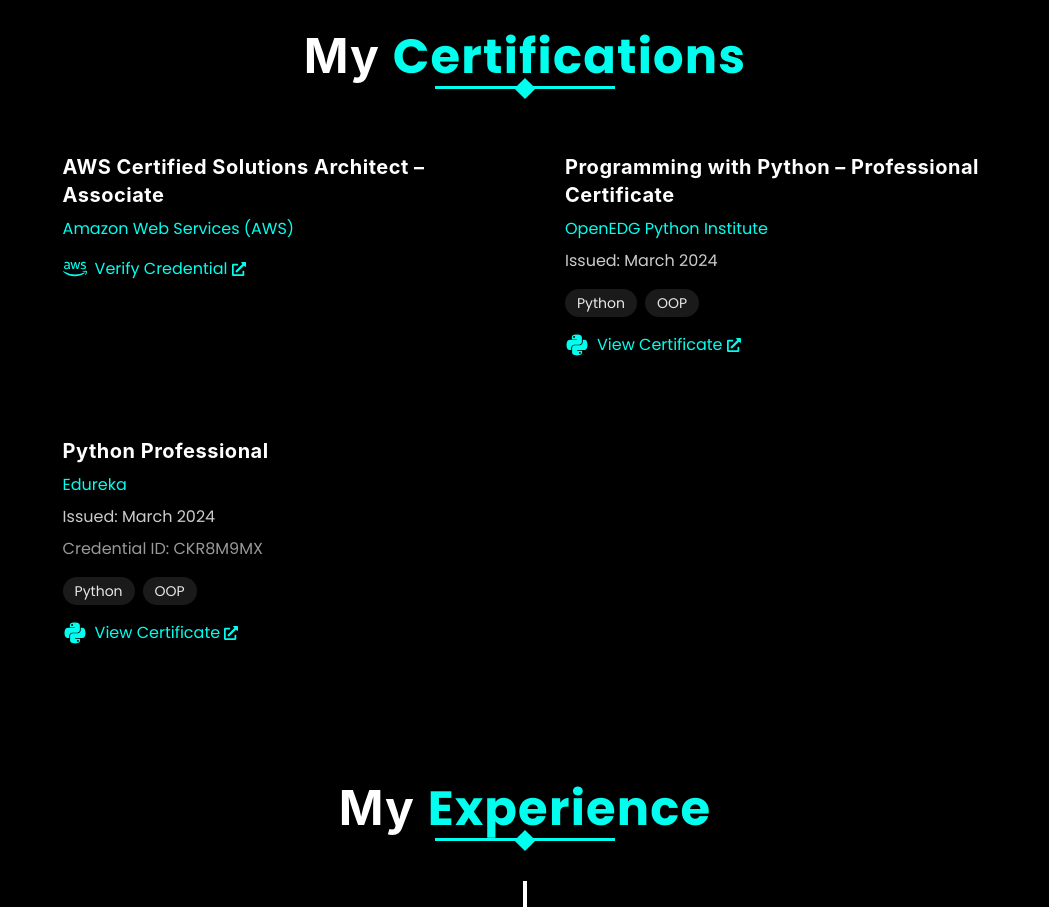
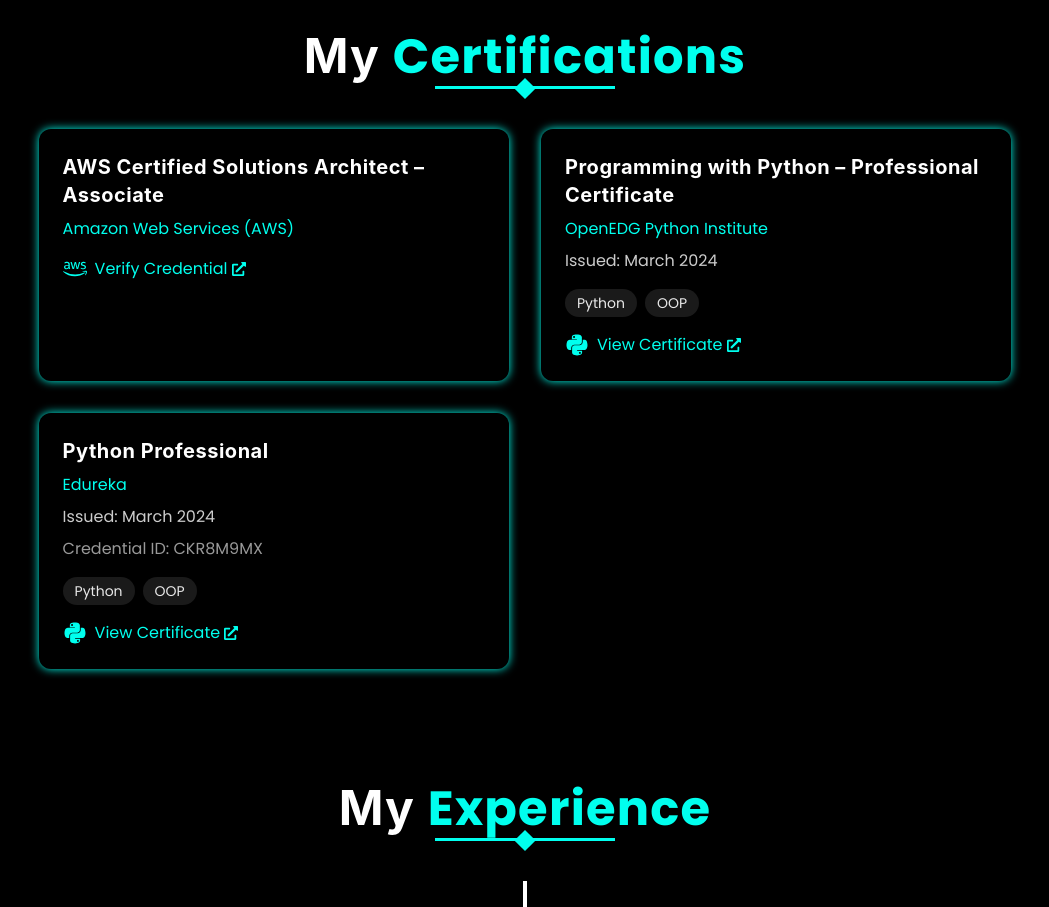
Before and after one commit to saicharankarasala/Portfolio, a React (Vite) app: page / in a window 1280 px wide. Shown: the part 2700-3607 px from the top of the page, without its empty margins (115-1164 px from the left). Built offline with nearby package versions, Linux system fonts and the light colour scheme.

Commit message:
Apply persistent borders to tiles

```diff
--- a/src/index.css
+++ b/src/index.css
@@ -206,7 +206,7 @@
   /* Cards */
   .project-card {
     @apply bg-black/20 backdrop-blur-sm rounded-xl p-8
-           border-2 border-[rgb(0,255,238)] relative overflow-hidden cursor-pointer
+           border border-[rgb(0,255,238)] relative overflow-hidden cursor-pointer
            shadow-[0_0_10px_var(--main-color)] transition-all duration-300;
   }
 
@@ -443,7 +443,7 @@
 
   .stat-box {
     @apply flex flex-col items-center text-center bg-black/20 backdrop-blur-sm rounded-xl p-6
-           border-2 border-[rgb(0,255,238)]
+           border border-[rgb(0,255,238)]
            shadow-[0_0_10px_var(--main-color)] transition-all duration-300;
   }
 
@@ -780,7 +780,8 @@
 
   .certification-card {
     @apply bg-black/20 backdrop-blur-sm rounded-xl p-6
-           border-2 border-[rgb(0,255,238)] relative overflow-hidden
+           border border-[rgb(0,255,238)] relative overflow-hidden
+           shadow-[0_0_10px_var(--main-color)]
            transition-all duration-300;
   }
 
@@ -798,7 +799,7 @@
   }
 
   .certification-card:hover::before {
-    opacity: 1;
+    /* opacity: 1; */
   }
 
   .certification-card .card-content {
```
